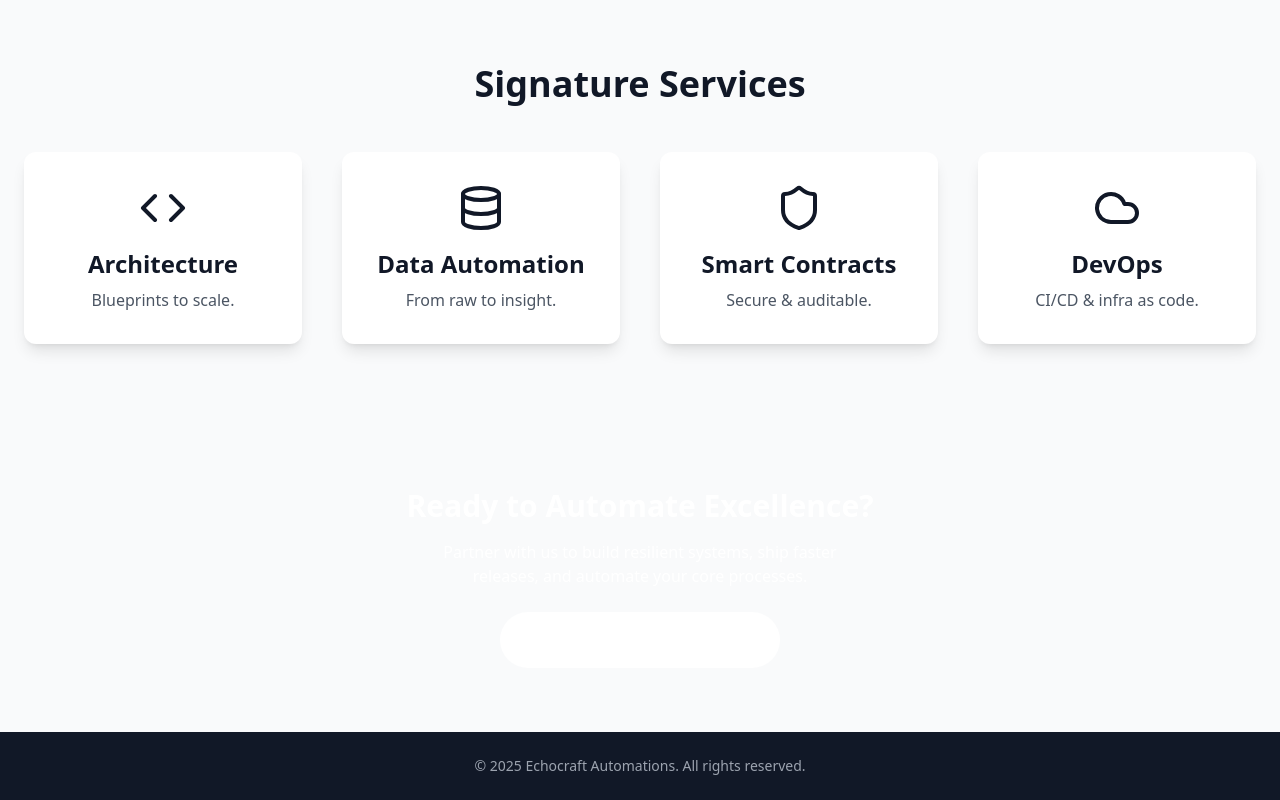
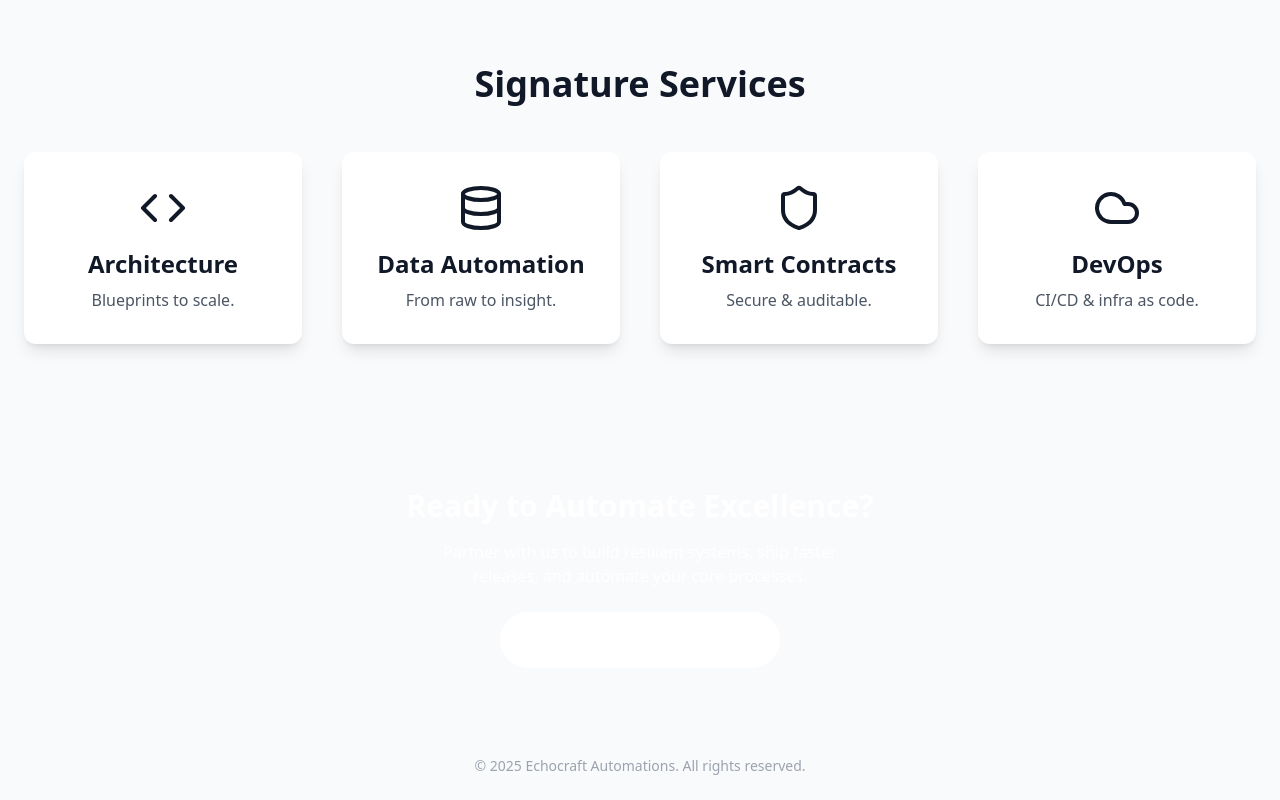
Before and after one commit to Scardubu/Echocraft-landing, a React (Vite) app: page / in a window 1280 px wide. Shown: the part 816-1616 px from the top of the page. Built offline with nearby package versions, Linux system fonts and the light colour scheme; the HTML template or start-up script is replaced by a standard one.

Commit message:
Update Footer.jsx

```diff
--- a/src/components/Footer.jsx
+++ b/src/components/Footer.jsx
@@ -2,8 +2,10 @@ import React from 'react';
 
 export default function Footer() {
   return (
-    <footer className="py-6 bg-gray-900 text-gray-400 text-center text-sm">
-      <p>&copy; {new Date().getFullYear()} Echocraft Automations. All rights reserved.</p>
+    <footer className="py-6 bg-dark text-gray-400 text-center text-sm">
+      <div className="container mx-auto px-6">
+        <p>&copy; {new Date().getFullYear()} Echocraft Automations. All rights reserved.</p>
+      </div>
     </footer>
   );
 }
```
